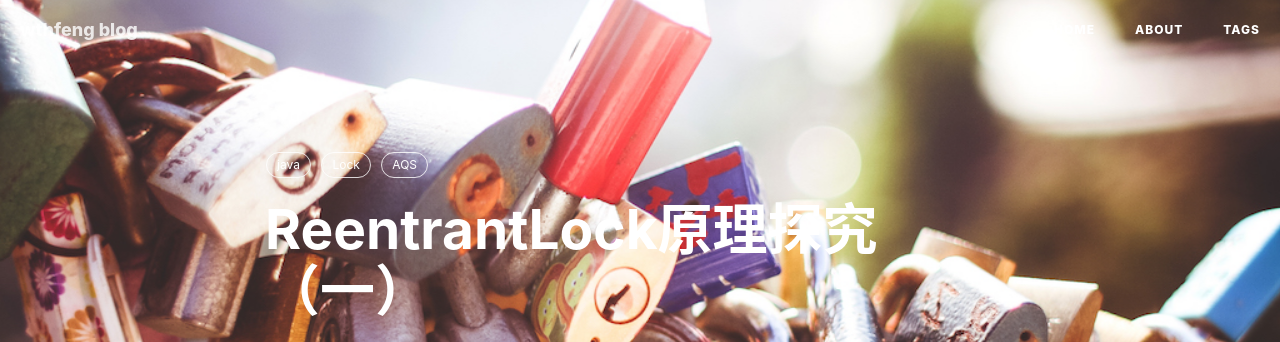
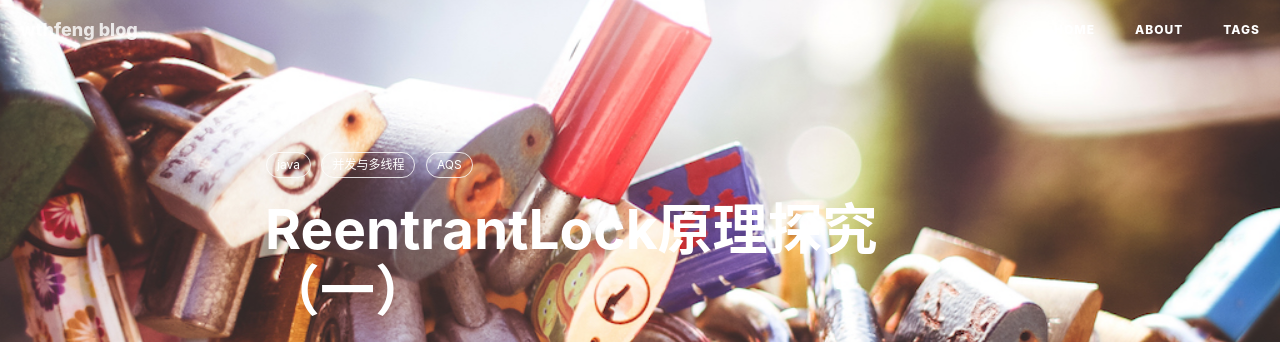
Before and after one commit to wangtonghe/wangtonghe.github.io, a Jekyll site: the page built from _posts/2017-05-21-ReentrantLock原理探究（一）.md, in a window 1280 px wide and 900 px high. Shown: the top 342 px of the window. Built offline with Jekyll 4.4.1, drawn with Linux system fonts in a browser that asks for light colours; nearby versions of some CDN libraries; comment, search, counter and statistics services are not loaded.

Commit message:
修改标签

```diff
--- a/_posts/2017-05-21-ReentrantLock原理探究（一）.md
+++ b/_posts/2017-05-21-ReentrantLock原理探究（一）.md
@@ -2,11 +2,11 @@
 layout: post
 title:  "ReentrantLock原理探究（一）"
 date:   2017-05-21 10:21:00 +0800
-categories: java Lock AQS
+categories: java AQS 并发与多线程
 header-img: img/posts/java/reentrantLock-cover.jpg
 tags:
  - java
- - Lock
+ - 并发与多线程
  - AQS
 ---
 
```
